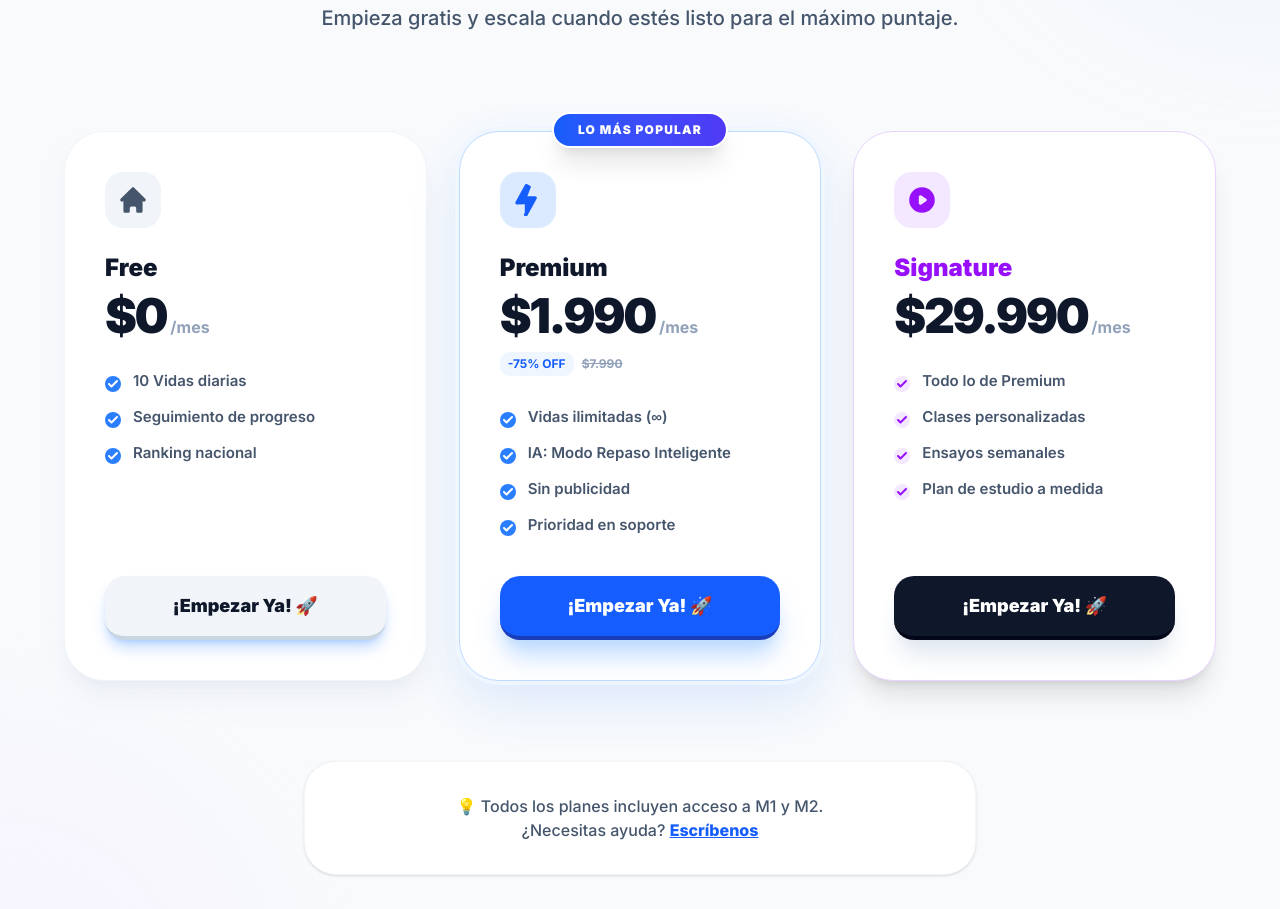
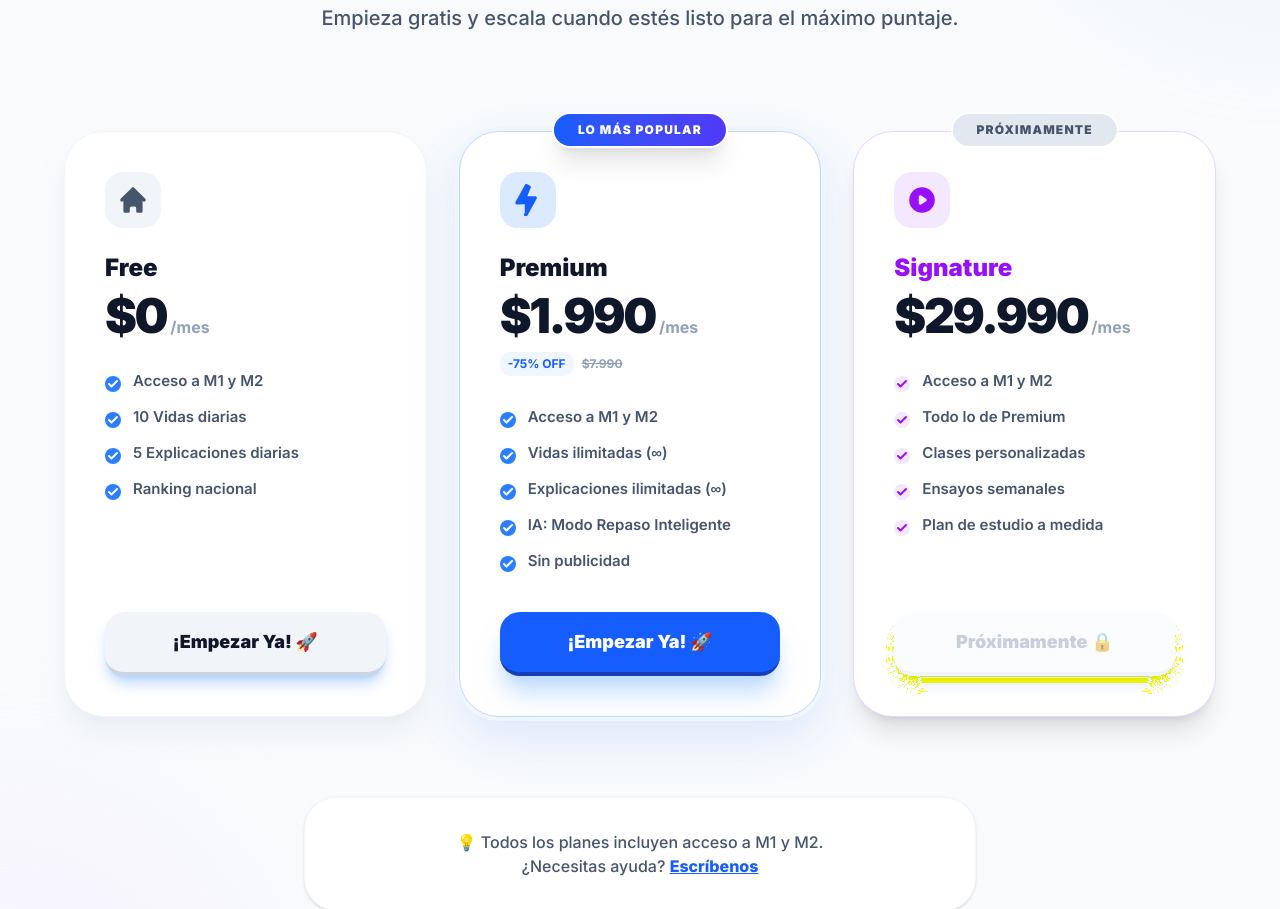
Before and after one commit to hizocar/PAES-WEB, a Next.js app: page / in a window 1280 px wide. Shown: the part 2049-2958 px from the top of the page. Built offline with nearby package versions, Linux system fonts and the light colour scheme; no server answers.

Commit message:
improve plans in landingpage

```diff
--- a/src/components/landing/PricingSection.tsx
+++ b/src/components/landing/PricingSection.tsx
@@ -16,21 +16,21 @@ const DEFAULT_PLANS: Plan[] = [
         name: 'Free',
         tier: 'free',
         price_clp: 0,
-        features: ['10 Vidas diarias', 'Seguimiento de progreso', 'Ranking nacional'],
+        features: ['Acceso a M1 y M2', '10 Vidas diarias', '5 Explicaciones diarias', 'Ranking nacional'],
     },
     {
         id: 'premium',
         name: 'Premium',
         tier: 'premium',
         price_clp: 1990,
-        features: ['Vidas ilimitadas (∞)', 'IA: Modo Repaso Inteligente', 'Sin publicidad', 'Prioridad en soporte'],
+        features: ['Acceso a M1 y M2', 'Vidas ilimitadas (∞)', 'Explicaciones ilimitadas (∞)', 'IA: Modo Repaso Inteligente', 'Sin publicidad'],
     },
     {
         id: 'signature',
         name: 'Signature',
         tier: 'signature',
         price_clp: 29990,
-        features: ['Todo lo de Premium', 'Clases personalizadas', 'Ensayos semanales', 'Plan de estudio a medida'],
+        features: ['Acceso a M1 y M2', 'Todo lo de Premium', 'Clases personalizadas', 'Ensayos semanales', 'Plan de estudio a medida'],
     }
 ]
 
@@ -68,6 +68,12 @@ export function PricingSection({ plans = DEFAULT_PLANS }: { plans?: Plan[] }) {
                                 {isPremium && (
                                     <div className="absolute -top-5 left-1/2 -translate-x-1/2 bg-gradient-to-r from-blue-600 to-indigo-600 text-white text-[10px] md:text-xs font-black px-6 py-2 rounded-full tracking-widest uppercase shadow-xl z-20 border-2 border-white">
                                         LO MÁS POPULAR
+                                    </div>
+                                )}
+
+                                {isSignature && (
+                                    <div className="absolute -top-5 left-1/2 -translate-x-1/2 bg-slate-200 text-slate-600 text-[10px] md:text-xs font-black px-6 py-2 rounded-full tracking-widest uppercase z-20 border-2 border-white">
+                                        PRÓXIMAMENTE
                                     </div>
                                 )}
 
@@ -120,12 +126,13 @@ export function PricingSection({ plans = DEFAULT_PLANS }: { plans?: Plan[] }) {
 
                                 <LoginButton
                                     size="lg"
+                                    disabled={isSignature}
                                     className={`w-full h-16 rounded-[1.25rem] font-black text-lg transition-all border-b-4 active:border-b-0 active:translate-y-1 ${isPremium ? 'bg-blue-600 hover:bg-blue-700 text-white border-blue-800 shadow-xl shadow-blue-200' :
-                                        isSignature ? 'bg-slate-900 hover:bg-slate-800 text-white border-slate-950 shadow-xl shadow-slate-200' :
+                                        isSignature ? 'bg-slate-50 text-slate-400 border-slate-200 cursor-not-allowed' :
                                             'bg-slate-100 hover:bg-slate-200 text-slate-900 border-slate-300'
                                         }`}
                                 >
-                                    ¡Empezar Ya! 🚀
+                                    {isSignature ? 'Próximamente 🔒' : '¡Empezar Ya! 🚀'}
                                 </LoginButton>
                             </div>
                         )
```
